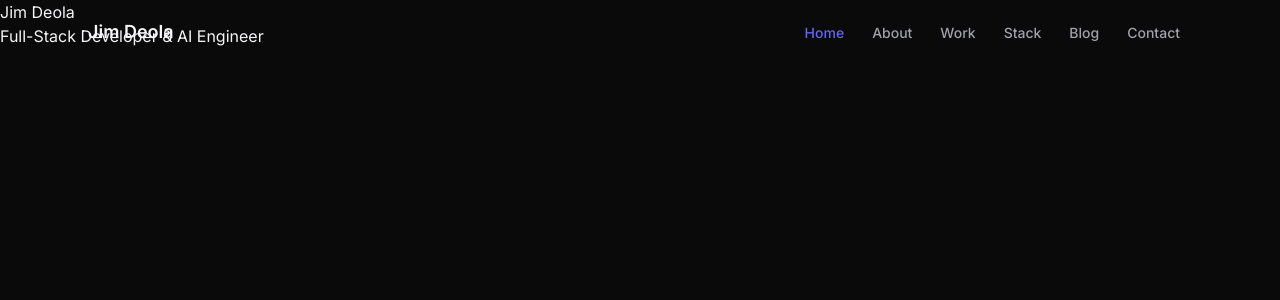
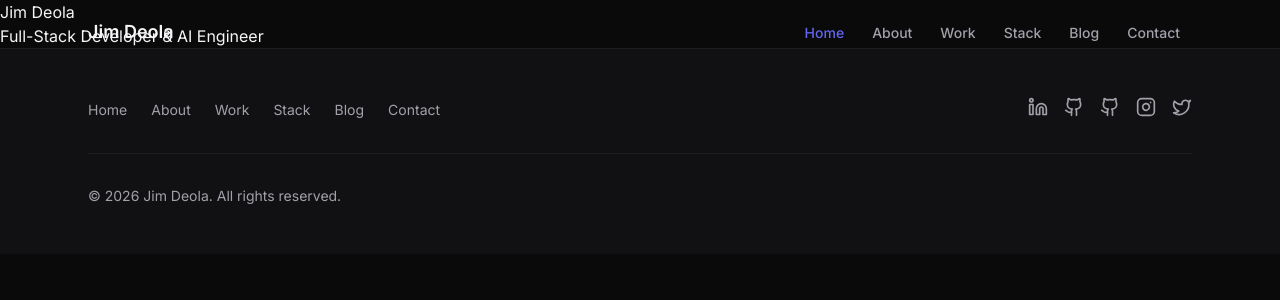
Before and after one commit to jdeola/jimdeola.com, a Next.js app: page / in a window 1280 px wide. Shown: the top 300 px of the page. Built offline with nearby package versions, Linux system fonts and the light colour scheme.

Commit message:
feat(S02/T03): footer with social links, scroll-to-top button with reduced motion
Key files: src/components/layout/Footer.tsx, src/components/ui/ScrollToTop.tsx

```diff
--- a/src/app/layout.tsx
+++ b/src/app/layout.tsx
@@ -3,6 +3,8 @@ import { Inter } from 'next/font/google';
 import localFont from 'next/font/local';
 import { SITE_CONFIG } from '@/lib/constants';
 import { Header } from '@/components/layout/Header';
+import { Footer } from '@/components/layout/Footer';
+import { ScrollToTop } from '@/components/ui/ScrollToTop';
 import '@/styles/globals.css';
 
 const inter = Inter({
@@ -71,6 +73,8 @@ export default function RootLayout({
         </a>
         <Header />
         <main id="main-content">{children}</main>
+        <Footer />
+        <ScrollToTop />
       </body>
     </html>
   );
--- /dev/null
+++ b/src/components/layout/Footer.tsx
@@ -0,0 +1,70 @@
+import Link from 'next/link';
+import {
+  Linkedin,
+  Github,
+  Instagram,
+  Twitter,
+  type LucideIcon,
+} from 'lucide-react';
+import { NAV_LINKS, SOCIAL_LINKS, SITE_CONFIG } from '@/lib/constants';
+
+const ICON_MAP: Record<string, LucideIcon> = {
+  Linkedin,
+  Github,
+  Instagram,
+  Twitter,
+};
+
+export function Footer() {
+  return (
+    <footer className="border-t border-white/5 bg-bg-secondary">
+      <div className="mx-auto max-w-6xl px-6 py-12">
+        <div className="flex flex-col gap-8 md:flex-row md:items-start md:justify-between">
+          {/* Site Links */}
+          <nav aria-label="Footer navigation">
+            <ul className="flex flex-wrap gap-x-6 gap-y-2">
+              {NAV_LINKS.map((link) => (
+                <li key={link.href}>
+                  <Link
+                    href={link.href}
+                    className="text-sm text-text-secondary transition-colors hover:text-text-primary"
+                  >
+                    {link.label}
+                  </Link>
+                </li>
+              ))}
+            </ul>
+          </nav>
+
+          {/* Social Links */}
+          <div className="flex items-center gap-4">
+            {SOCIAL_LINKS.map((link) => {
+              const Icon = ICON_MAP[link.icon];
+              if (!Icon) return null;
+              return (
+                <a
+                  key={link.url}
+                  href={link.url}
+                  target="_blank"
+                  rel="noopener noreferrer"
+                  aria-label={link.platform}
+                  className="text-text-secondary transition-colors hover:text-accent"
+                >
+                  <Icon className="h-5 w-5" />
+                </a>
+              );
+            })}
+          </div>
+        </div>
+
+        {/* Copyright */}
+        <div className="mt-8 border-t border-white/5 pt-8">
+          <p className="text-sm text-text-secondary">
+            &copy; {new Date().getFullYear()} {SITE_CONFIG.name}. All rights
+            reserved.
+          </p>
+        </div>
+      </div>
+    </footer>
+  );
+}
--- /dev/null
+++ b/src/components/ui/ScrollToTop.tsx
@@ -0,0 +1,47 @@
+'use client';
+
+import { useState, useEffect, useCallback } from 'react';
+import { ChevronUp } from 'lucide-react';
+import { AnimatePresence, motion } from 'framer-motion';
+import { useReducedMotion } from '@/hooks/useReducedMotion';
+
+export function ScrollToTop() {
+  const [visible, setVisible] = useState(false);
+  const prefersReducedMotion = useReducedMotion();
+
+  useEffect(() => {
+    const handleScroll = () => {
+      setVisible(window.scrollY > 300);
+    };
+
+    window.addEventListener('scroll', handleScroll, { passive: true });
+    handleScroll();
+
+    return () => window.removeEventListener('scroll', handleScroll);
+  }, []);
+
+  const scrollToTop = useCallback(() => {
+    window.scrollTo({
+      top: 0,
+      behavior: prefersReducedMotion ? 'auto' : 'smooth',
+    });
+  }, [prefersReducedMotion]);
+
+  return (
+    <AnimatePresence>
+      {visible && (
+        <motion.button
+          initial={prefersReducedMotion ? { opacity: 1 } : { opacity: 0, y: 20 }}
+          animate={prefersReducedMotion ? { opacity: 1 } : { opacity: 1, y: 0 }}
+          exit={prefersReducedMotion ? { opacity: 0 } : { opacity: 0, y: 20 }}
+          transition={{ duration: 0.2 }}
+          onClick={scrollToTop}
+          aria-label="Scroll to top"
+          className="fixed bottom-8 right-8 z-50 flex h-10 w-10 items-center justify-center rounded-full bg-accent text-white shadow-lg transition-colors hover:bg-accent-hover focus:outline-none focus:ring-2 focus:ring-accent focus:ring-offset-2 focus:ring-offset-bg-primary"
+        >
+          <ChevronUp className="h-5 w-5" />
+        </motion.button>
+      )}
+    </AnimatePresence>
+  );
+}
```
